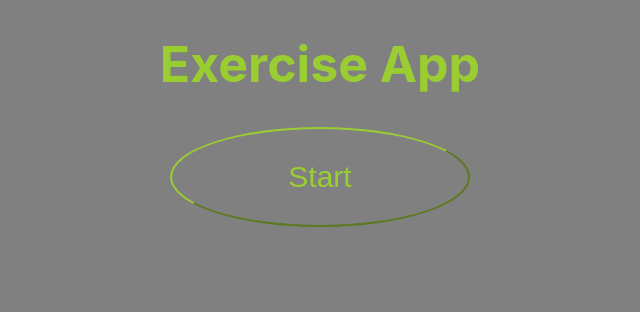
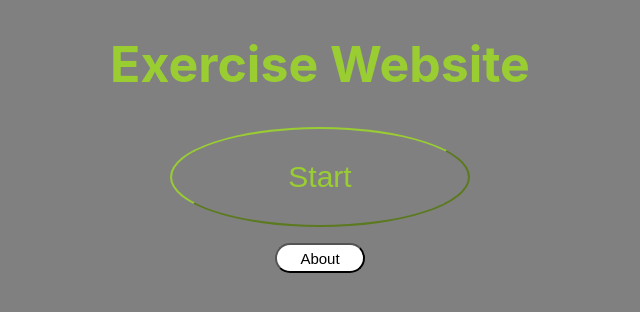
Before and after one commit to JTL2017/portfolio1, a React (Create React App) app in the folder labs/portfolio/: page / in a window 1280 px wide. Shown: the top 312 px of the page, without its empty margins (320-960 px from the left). Built offline with nearby package versions, Linux system fonts and the light colour scheme.

Commit message:
app commits

```diff
--- a/labs/portfolio/src/App.css
+++ b/labs/portfolio/src/App.css
@@ -27,6 +27,26 @@
 {
   font-size: 40px;
   text-align: center;
+
+}
+.describe
+{
+  text-align: center;
+  font-size: 30px;
+  border: yellowgreen;
+  background-color: white;
+}
+.about{
+  width:90px;
+  height:30px;
+  color: rgb(0, 0, 0);
+  background: rgb(255, 255, 255);
+  border-radius: 20px;
+  border-color:rgb(0, 0, 0);
+  text-align: center;
+  font-size: 15px;
+  margin: 0 auto;
+  display: block;
 
 }
 .startPage
--- a/labs/portfolio/src/App.js
+++ b/labs/portfolio/src/App.js
@@ -2,6 +2,7 @@ import './App.css';
 import RepetitionExercise from "./components/RepetitionExercise";
 import DurationExercise from "./components/DurationExercise";
 import TitleMenu from './components/TitleMenu';
+import About from './components/About';
 import { useState } from 'react'
 
 
@@ -15,14 +16,19 @@ function App() {
 //let currentExercise = {name: "Push Ups", type: "repetition"}
 if(displayCounter == "title")
 {
- return( <><TitleMenu name={"Exercise App"}></TitleMenu>
+ return( <><TitleMenu name={"Exercise Website"}></TitleMenu>
   <button class = "titleButton" onClick={() => setDisplayCounter("main")}>Start</button>
+  <p></p>
+  <p></p>
+  <button class = "about" onClick={() => setDisplayCounter("about")}>About</button>
   </>
  )
 }
 else if(displayCounter == "about")
 {
-
+ return(<> <About name={"About"}></About>
+  <button class = "repReturn" onClick={() => setDisplayCounter("title")}>Return</button></>
+ )
 }
   else if (displayCounter == "rep") {
 
--- /dev/null
+++ b/labs/portfolio/src/components/About/index.js
@@ -0,0 +1,17 @@
+
+
+function About({name})
+{
+
+    return(
+        <div>
+        <h1>{name}</h1>
+
+          <p class = "describe">This website allows you to to use exercises. One is a push up repetition exercise that
+          allows you to follow tap your reps. The second exercise is something running duration exercise. You are able to return
+          to the exercise screen at any time. Go fitness!</p>
+
+        </div>
+    )
+}
+export default About
```
